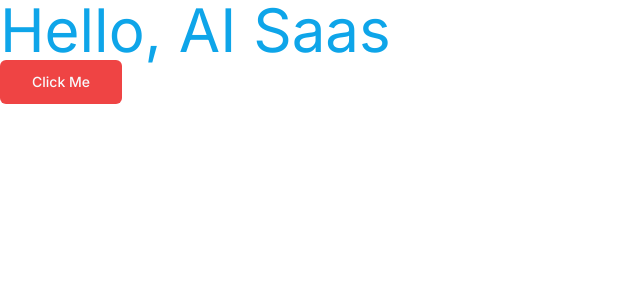
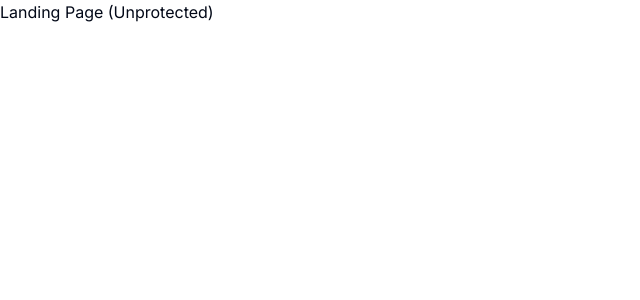
Before and after one commit to mrwebwork/ai-saas, a Next.js app: page / in a window 1280 px wide. Shown: the top 300 px of the page, without its empty margins (0-640 px from the left). Built offline with nearby package versions, Linux system fonts and the light colour scheme.

Commit message:
Setup Folder structure for project

```diff
--- /dev/null
+++ b/app/(dashboard)/(routes)/dashboard/page.tsx
@@ -0,0 +1,11 @@
+import { Button } from "@/components/ui/button";
+
+const DashboardPage = () => {
+  return (
+    <div>
+      <h1 className="text-6xl">Dashboard Page (Protected)</h1>
+    </div>
+  );
+};
+
+export default DashboardPage;
--- /dev/null
+++ b/app/(landing)/page.tsx
@@ -0,0 +1,5 @@
+const LandingPage = () => {
+  return <div>Landing Page (Unprotected)</div>;
+};
+
+export default LandingPage;
--- a/app/page.tsx
+++ /dev/null
@@ -1,12 +0,0 @@
-import { Button } from "@/components/ui/button";
-
-export default function Home() {
-  return (
-    <div>
-      <h1 className="text-6xl text-sky-500">Hello, AI Saas</h1>
-      <Button variant="destructive" size="lg">
-        Click Me
-      </Button>
-    </div>
-  );
-}
```
